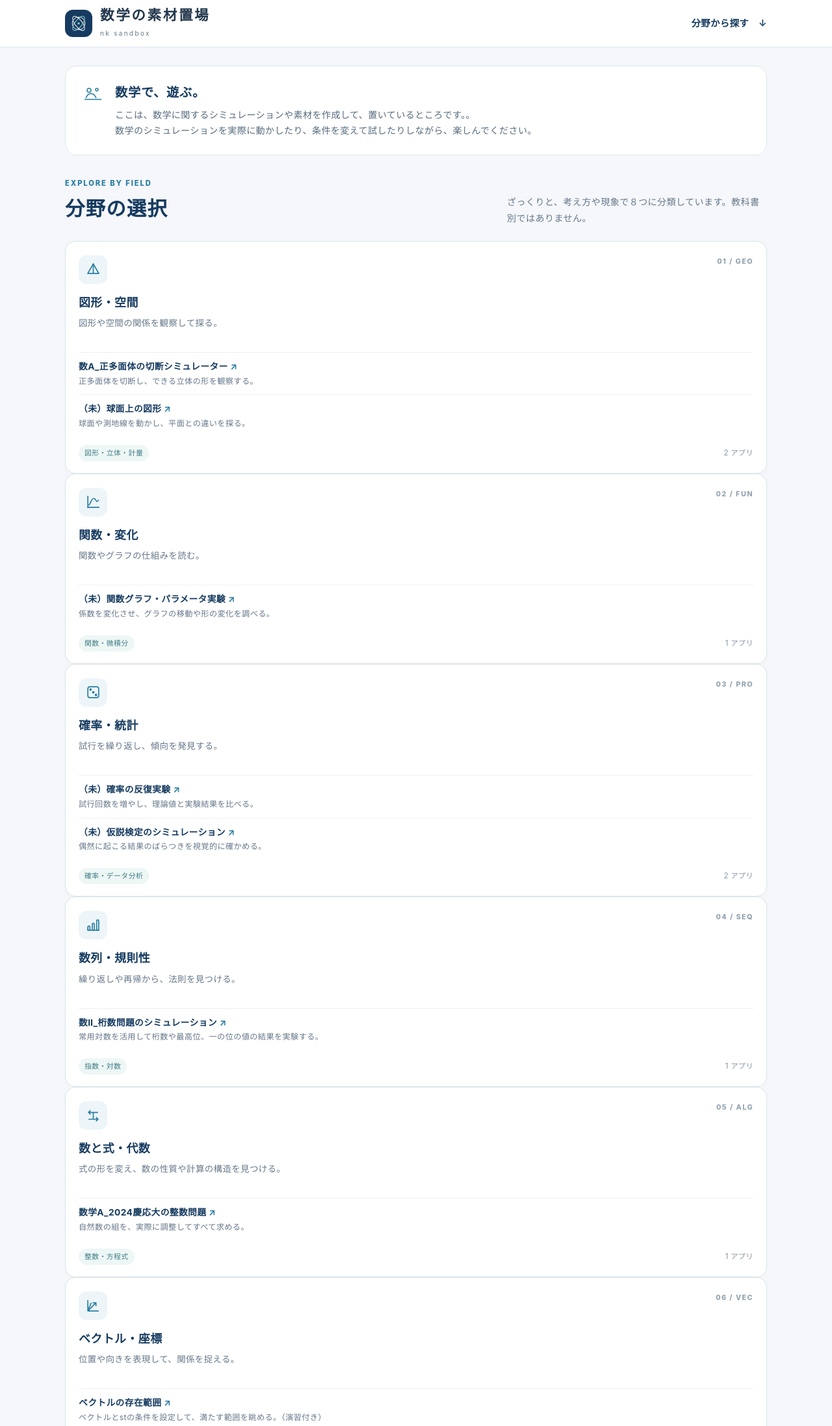
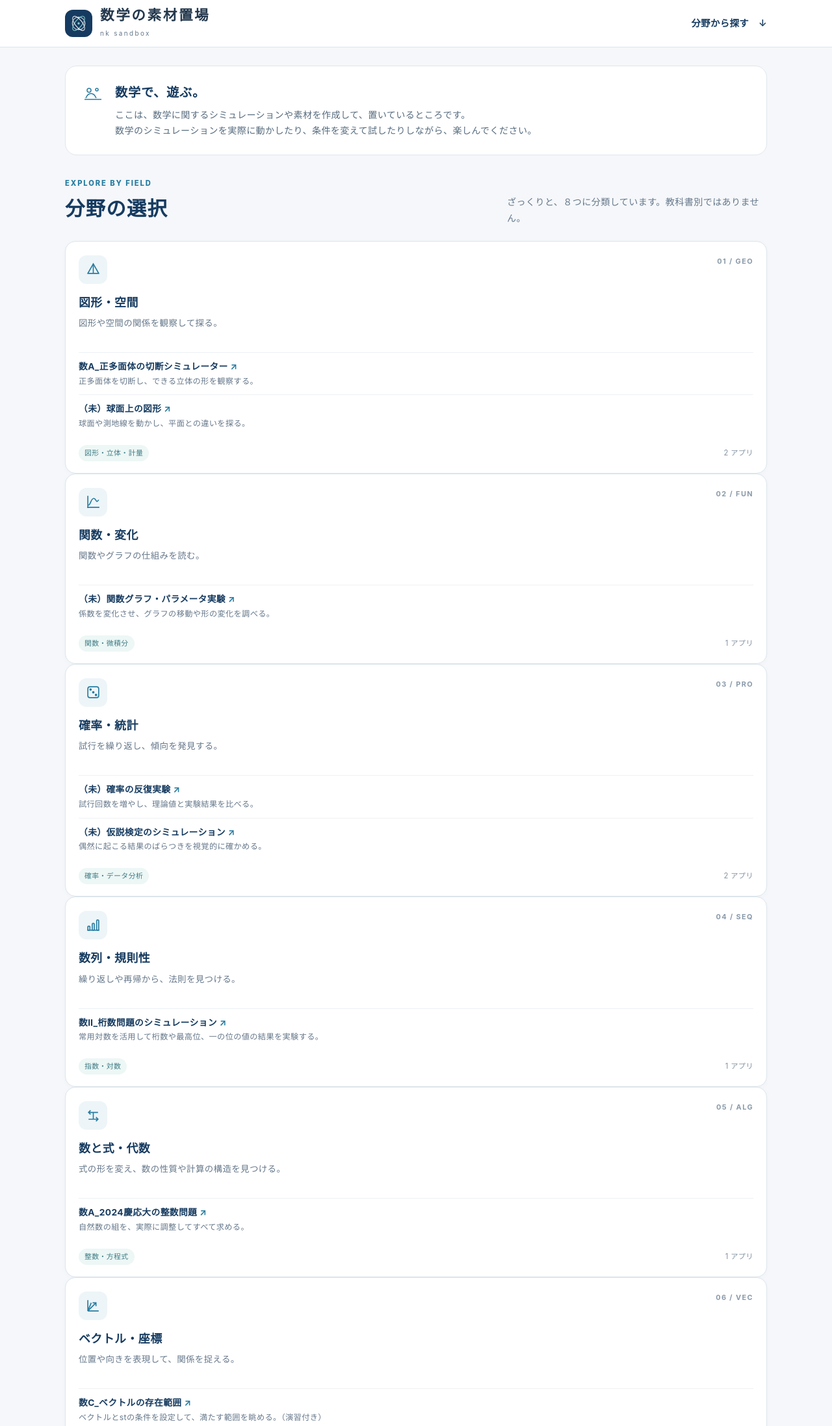
Before and after one commit to kn-sandbox/math-simulator, a plain HTML site: page index.html in a window 1280 px wide. Shown: the top 2195 px of the page at 65% size. Drawn offline with Linux system fonts and the light colour scheme.

Commit message:
Update index.html

```diff
--- a/index.html
+++ b/index.html
@@ -189,7 +189,7 @@
         </div>
         <div>
           <h2>数学で、遊ぶ。</h2>
-          <p>ここは、数学に関するシミュレーションや素材を作成して、置いているところです。。<br>
+          <p>ここは、数学に関するシミュレーションや素材を作成して、置いているところです。<br>
           数学のシミュレーションを実際に動かしたり、条件を変えて試したりしながら、楽しんでください。</p>
         </div>
       </section>
@@ -199,7 +199,7 @@
           <div class="section-kicker">Explore by field</div>
           <h2>分野の選択</h2>
         </div>
-        <p class="section-desc">ざっくりと、考え方や現象で８つに分類しています。教科書別ではありません。</p>
+        <p class="section-desc">ざっくりと、８つに分類しています。教科書別ではありません。</p>
       </div>
 <!--
       <div class="filters" aria-label="分野を絞り込む">
@@ -286,7 +286,7 @@
           <h3>数と式・代数</h3><p class="field-desc">式の形を変え、数の性質や計算の構造を見つける。</p>
           <div class="app-list">
             <a class="app-link" href="seisuupr13.html" target="_blank" rel="noopener noreferrer">
-              <span class="app-title">数学A_2024慶応大の整数問題 <span class="link-arrow">↗</span></span>
+              <span class="app-title">数A_2024慶応大の整数問題 <span class="link-arrow">↗</span></span>
               <span class="app-desc">自然数の組を、実際に調整してすべて求める。</span>
             </a>
           </div>
@@ -298,7 +298,7 @@
           <h3>ベクトル・座標</h3><p class="field-desc">位置や向きを表現して、関係を捉える。</p>
           <div class="app-list">
             <a class="app-link" href="C_bekutoru_st.html" target="_blank" rel="noopener noreferrer">
-              <span class="app-title">ベクトルの存在範囲 <span class="link-arrow">↗</span></span>
+              <span class="app-title">数C_ベクトルの存在範囲 <span class="link-arrow">↗</span></span>
               <span class="app-desc">ベクトルとstの条件を設定して、満たす範囲を眺める。（演習付き）</span>
             </a>
           </div>
```
